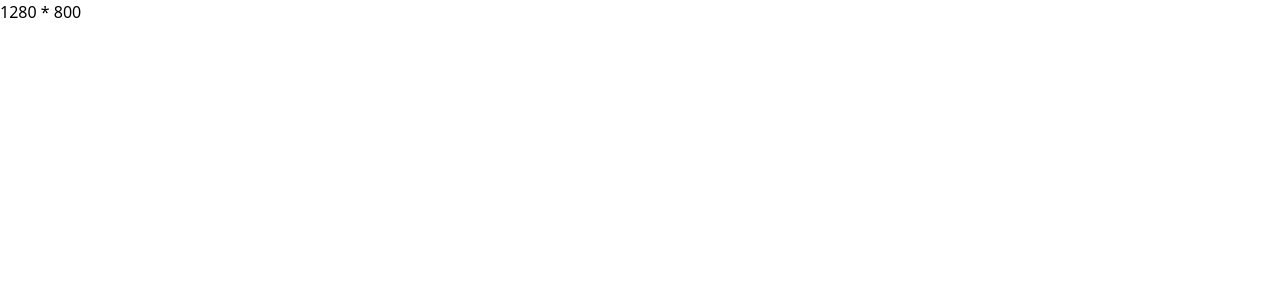
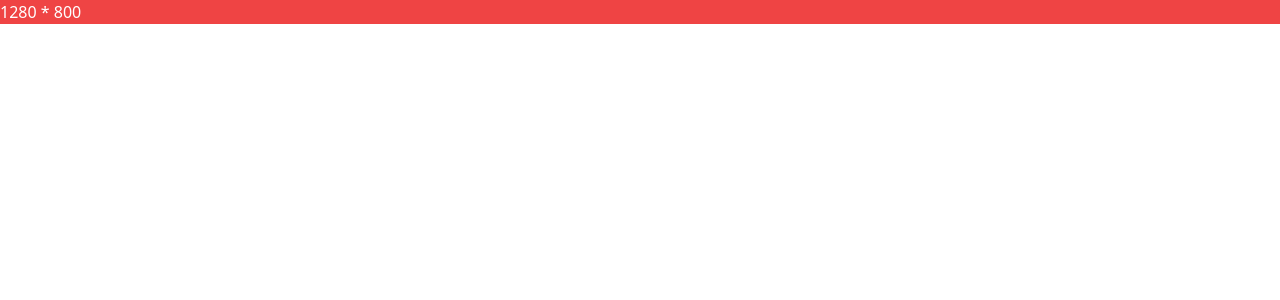
Before and after one commit to jheng-jie/about-me-mix, a Nuxt app in the folder packages/vue/: page /home in a window 1280 px wide. Shown: the top 300 px of the page. Built offline with nearby package versions, Linux system fonts and the light colour scheme.

Commit message:
chore(vue): unocss apply

```diff
--- a/packages/vue/nuxt.config.ts
+++ b/packages/vue/nuxt.config.ts
@@ -1,5 +1,7 @@
 import { DEFAULT_LOCALE, SUPPORTS_LOCALES } from '@about-me-mix/common/config.json'
 import { messages } from './src/core/i18n'
+import transformerDirectives from '@unocss/transformer-directives'
+import unoPreset from '@unocss/preset-uno'
 
 /**
  * @desc https://nuxt.com/docs/api/configuration/nuxt-config
@@ -36,6 +38,15 @@ export default defineNuxtConfig({
     ],
   ],
 
+  // CSS 原子設計模式
+  unocss: {
+    transformers: [
+      // for --at-apply
+      transformerDirectives(),
+    ],
+    presets: [unoPreset()],
+  },
+
   // 申明 plugins
   plugins: [{ src: '~/plugins/initialize.ts', mode: 'client' }],
 
--- a/packages/vue/src/pages/home/index.vue
+++ b/packages/vue/src/pages/home/index.vue
@@ -1,8 +1,10 @@
 <template>
-  <ClientOnly>
-    <template #fallback><span>0 * 0</span></template>
-    <span>{{ `${width} * ${height}` }}</span>
-  </ClientOnly>
+  <div class="bg-red-500 text-white">
+    <ClientOnly>
+      <template #fallback><span>0 * 0</span></template>
+      <span>{{ `${width} * ${height}` }}</span>
+    </ClientOnly>
+  </div>
 </template>
 
 <script lang="ts" setup>
```
